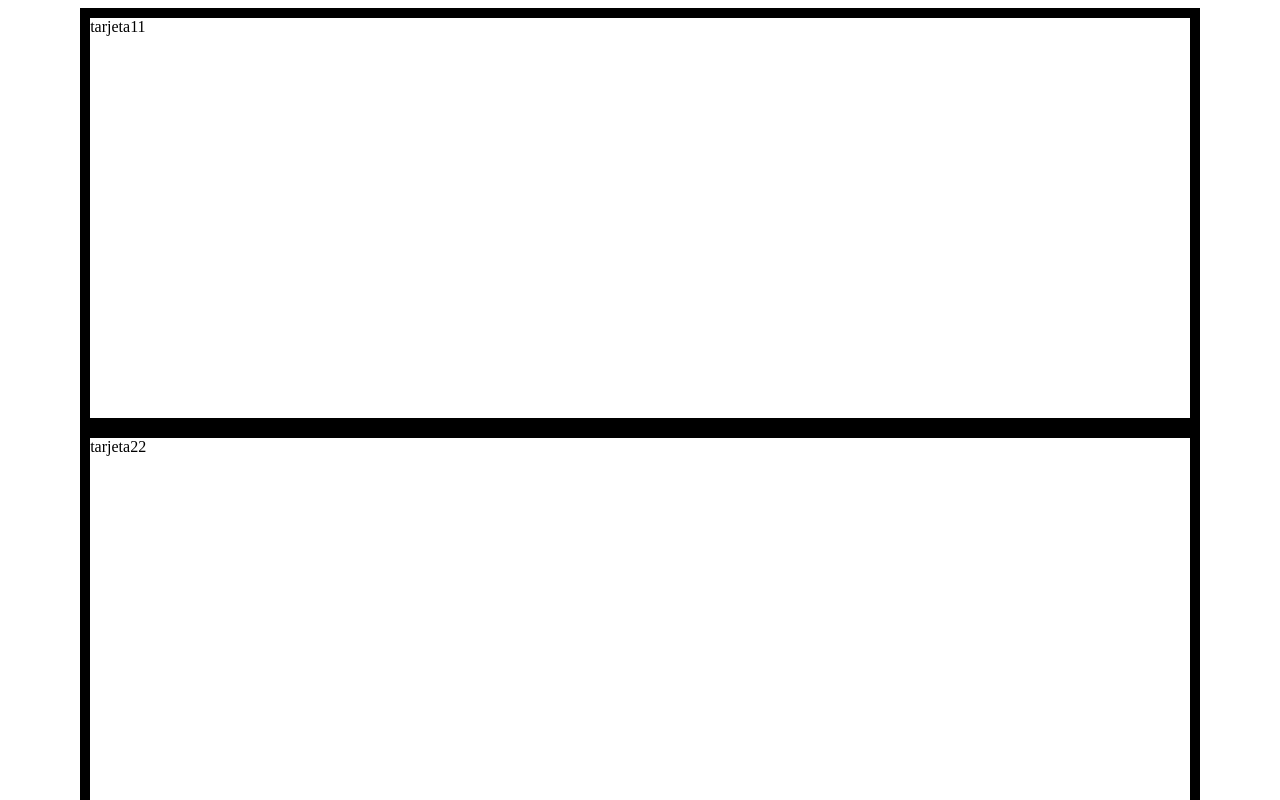
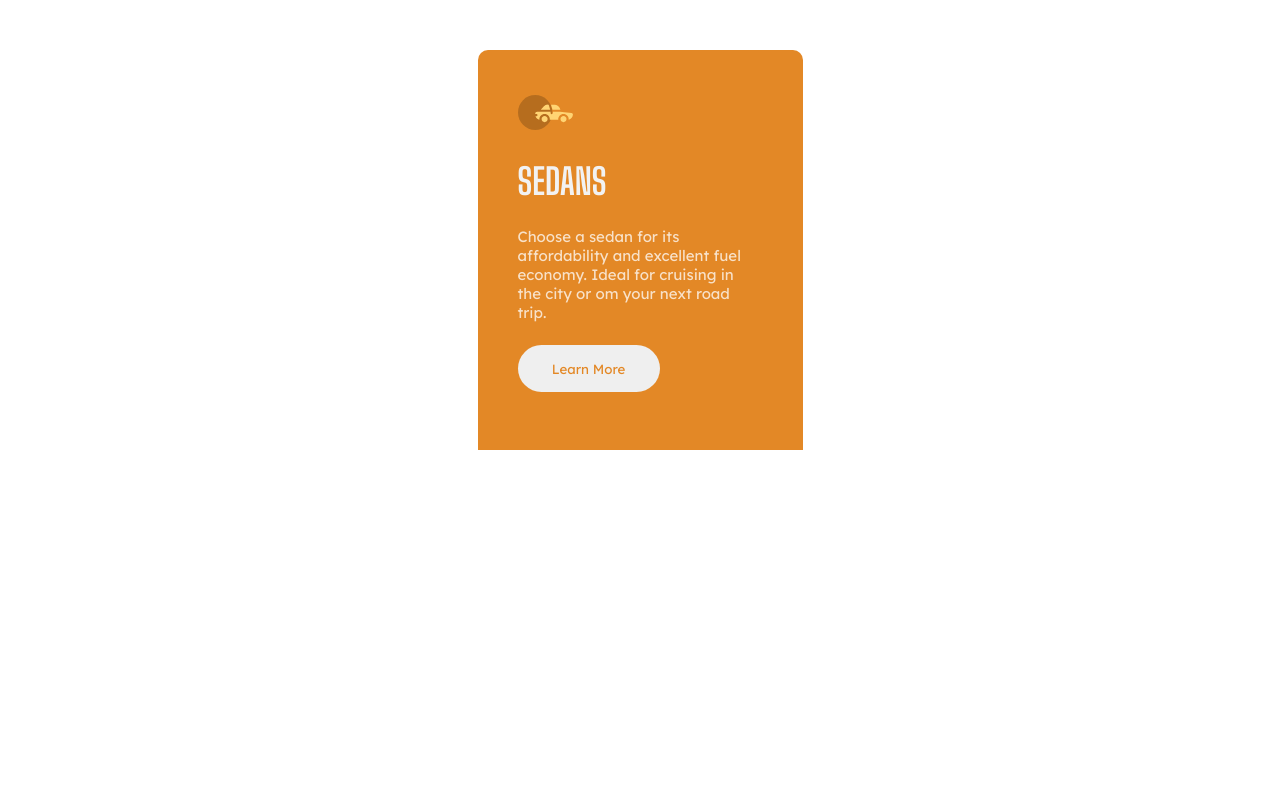
Before and after one commit to f3rnandoleon/3-column-card-component, a plain HTML site: page index.html in a window 1280 px wide. Shown: the top 800 px of the page. Drawn offline with Linux system fonts and the light colour scheme.

Commit message:
componente 1 realizado

```diff
--- a/index.html
+++ b/index.html
@@ -5,16 +5,33 @@
     <meta http-equiv="X-UA-Compatible" content="IE=edge" />
     <meta name="viewport" content="width=device-width, initial-scale=1.0" />
     <link rel="stylesheet" href="styles.css" />
+    <link rel="preconnect" href="https://fonts.googleapis.com">
+    <link rel="preconnect" href="https://fonts.gstatic.com" crossorigin>
+    <link href="https://fonts.googleapis.com/css2?family=Big+Shoulders+Display:wght@700&family=Lexend+Deca&display=swap" rel="stylesheet">
     <title>Proyecto1</title>
   </head>
   <body>
     <div class="conteiner">
       <div class="tarjeta1">
-        tarjeta11
+        <div id="image-icon">
+            <img src="./images/icon-sedans.svg" alt="" class="image">
+        </div>
+        <div id="texto">
+          <h2 class="letras1">SEDANS</h2>
+          <span class="letras">
+            Choose a sedan for its affordability and excellent fuel economy. Ideal for cruising in
+            the city or om your next road trip.
+          </span>
+        </div>
+        <button class="boton">Learn More</button>
       </div>
 
-      <div class="tarjeta2">tarjeta22</div>
-      <div class="tarjeta3">card3</div>
+      <div class="tarjeta2">
+
+      </div>
+      <div class="tarjeta3">
+
+      </div>
     </div>
   </body>
 </html>
--- a/styles.css
+++ b/styles.css
@@ -1,11 +1,64 @@
+:root{
+  --Brightorange: hsl(31, 77%, 52%);
+  --Darkcyan: hsl(184, 100%, 22%);
+  --Verydarkcyan: hsl(179, 100%, 13%);
+  --Transparentwhite: hsla(0, 0%, 100%, 0.75);
+  --Verylightgray: hsl(0, 0%, 95%);
+  --fontSize: 15px;
+}
 .conteiner {
   display: flex;
   justify-content: center;
   align-items: center;
   flex-direction: column;
+  margin-top: 50px;
 }
-  .conteiner div {
-    border: 10px solid black;
-    width: 87%;
+.tarjeta1 {
+  background-color: var(--Brightorange);
+
+  border-radius: 10px 10px 0px 0px;
+  width: 325px;
   height: 400px;
+
 }
+
+#image-icon{
+  margin: 45px 40px;
+  width: 34px;
+  height: 20px;
+}
+.image{
+  width: 55px;
+  height: 35px;
+}
+#texto{
+    height: 185px;
+    width: 230px;
+    margin-left: 40px;
+    border: 1px;
+}
+.boton {
+  margin-left: 40px;
+  height: 47px;
+  width: 142px;
+  border-radius: 30px;
+  border:0px;
+  font-family: 'Lexend Deca', sans-serif;
+  color: var(--Brightorange);
+}
+.letras {
+  color: var(--Transparentwhite);
+  padding-top: 0px;
+  font-size: var(--fontSize);
+  font-family: 'Lexend Deca', sans-serif;
+}
+.letras1 {
+  font-family: 'Big Shoulders Display', cursive;
+  font-size: 36px;
+  color: var(--Verylightgray);
+  margin-bottom: 24px;
+}
+.icono {
+  margin-left: 25px;
+  margin-top: 25px;
+}
```
Lines whose indentation alone changed are shown as unchanged.
